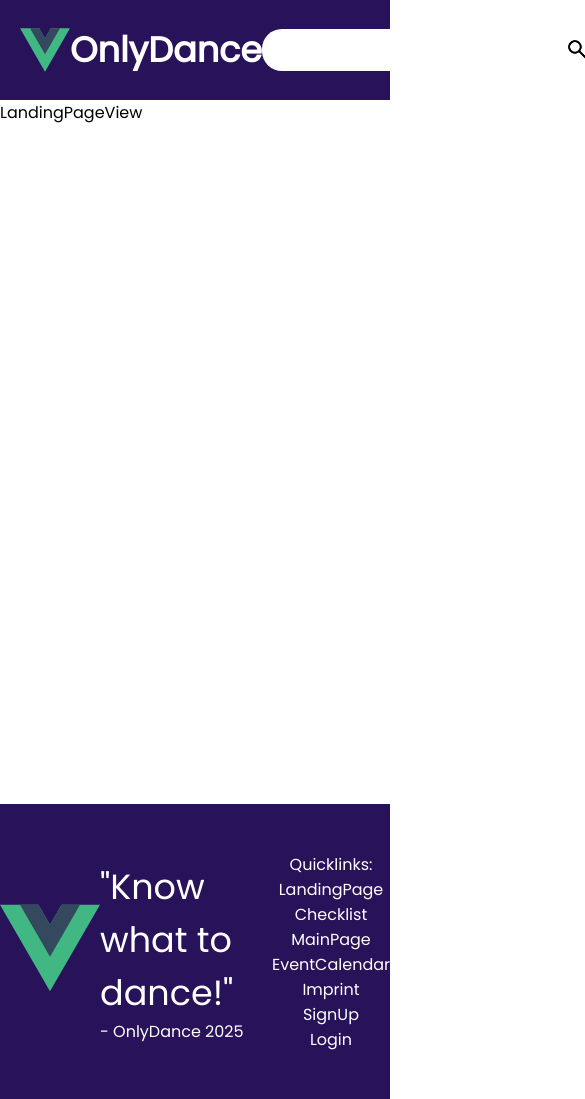
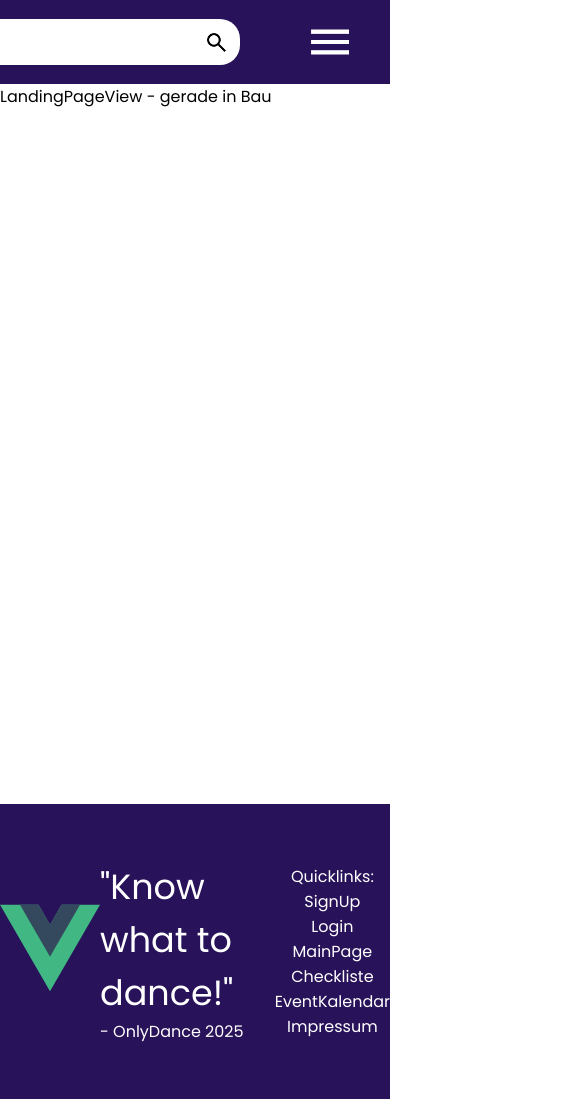
Before and after one commit to WeidenauerErik/OnlyDance-Frontend, a Vue app: page / in a window 390 px wide. Shown: the top 1099 px of the page, 585 px wide, since content can reach past the window. Built offline with nearby package versions, Linux system fonts and the light colour scheme.

Commit message:
adding and editing old/new features
- translating the whole website into german
- adding loading screen for DanceView
- edited the footer

```diff
--- a/src/components/FooterComponent.vue
+++ b/src/components/FooterComponent.vue
@@ -17,13 +17,12 @@ import {RouterLink} from "vue-router";
 
     <nav id="linksContainerFooter">
       <span>Quicklinks:</span>
-      <RouterLink to="/" class="linksFooter">LandingPage</RouterLink>
-      <RouterLink to="/checklist" class="linksFooter">Checklist</RouterLink>
-      <RouterLink to="/mainpage" class="linksFooter">MainPage</RouterLink>
-      <RouterLink to="/events" class="linksFooter">EventCalendar</RouterLink>
-      <RouterLink to="/imprint" class="linksFooter">Imprint</RouterLink>
       <RouterLink to="/signup" class="linksFooter">SignUp</RouterLink>
       <RouterLink to="/login" class="linksFooter">Login</RouterLink>
+      <RouterLink to="/mainpage" class="linksFooter">MainPage</RouterLink>
+      <RouterLink to="/checklist" class="linksFooter">Checkliste</RouterLink>
+      <RouterLink to="/events" class="linksFooter">EventKalendar</RouterLink>
+      <RouterLink to="/imprint" class="linksFooter">Impressum</RouterLink>
     </nav>
   </div>
 </template>
--- /dev/null
+++ b/src/components/LoaderComponent.vue
@@ -0,0 +1,55 @@
+<script setup lang="ts">
+
+</script>
+
+<template>
+  <span id="loader"></span>
+  <span>Loading ...</span>
+
+</template>
+
+<style lang="scss" scoped>
+#loader {
+  width: 20vh;
+  height: 20vh;
+  position: fixed;
+  top: 50%;
+  left: 50%;
+  transform: translate(-50%, -50%);
+}
+
+
+#loader::before {
+  content: "";
+  box-sizing: border-box;
+  position: absolute;
+  inset: 0px;
+  border-radius: 50%;
+  border: 5px solid $tertiary-color;
+  animation: prixClipFix 1.5s linear infinite;
+}
+
+@keyframes rotate {
+  100% {
+    transform: rotate(360deg)
+  }
+}
+
+@keyframes prixClipFix {
+  0% {
+    clip-path: polygon(50% 50%, 0 0, 0 0, 0 0, 0 0, 0 0)
+  }
+  25% {
+    clip-path: polygon(50% 50%, 0 0, 100% 0, 100% 0, 100% 0, 100% 0)
+  }
+  50% {
+    clip-path: polygon(50% 50%, 0 0, 100% 0, 100% 100%, 100% 100%, 100% 100%)
+  }
+  75% {
+    clip-path: polygon(50% 50%, 0 0, 100% 0, 100% 100%, 0 100%, 0 100%)
+  }
+  100% {
+    clip-path: polygon(50% 50%, 0 0, 100% 0, 100% 100%, 0 100%, 0 0)
+  }
+}
+</style>
--- a/src/components/NavBarComponent.vue
+++ b/src/components/NavBarComponent.vue
@@ -26,9 +26,11 @@ const showMenu = ref(false);
       <img src="../assets/menuIcon.png" id="menuIconNavBar" alt="Menu button" @click="showMenu = !showMenu">
 
       <div v-if="showMenu" id="menuDropdown">
-        <RouterLink to="/checklist" class="routerLinksMenuNavBar">Checklist</RouterLink>
+        <RouterLink to="/login" class="routerLinksMenuNavBar" id="loginMenuBar">Login</RouterLink>
+        <RouterLink to="/signup" class="routerLinksMenuNavBar" id="signUpMenuBar">SignUp</RouterLink>
+        <RouterLink to="/checklist" class="routerLinksMenuNavBar">Checkliste</RouterLink>
         <RouterLink to="/mainpage" class="routerLinksMenuNavBar">MainPage</RouterLink>
-        <RouterLink to="/events" class="routerLinksMenuNavBar">EventCalendar</RouterLink>
+        <RouterLink to="/events" class="routerLinksMenuNavBar">Event Kalendar</RouterLink>
       </div>
     </nav>
   </div>
@@ -42,6 +44,7 @@ const showMenu = ref(false);
   align-items: center;
   width: 100%;
   background-color: $tertiary-color;
+  height: 10vh;
 
   #logoContainerNavBar {
     display: flex;
@@ -63,8 +66,8 @@ const showMenu = ref(false);
     display: flex;
     flex-direction: row;
     align-items: center;
-    margin-right: 20px;
     position: relative;
+    justify-content: space-evenly;
 
     .routerLinksNavBar {
       text-decoration: none;
@@ -88,19 +91,19 @@ const showMenu = ref(false);
       position: relative;
       display: flex;
       align-items: center;
-      width: 40vh;
+      justify-content: flex-end;
+      width: 30%;
 
       #searchBarInputNavBar {
         flex: 1;
         border: none;
         border-radius: 20px;
-        height: 5vh;
+        height: 5.5vh;
         font-size: 15px;
-        padding-left: 10px;
         color: var(--primary-color);
         box-sizing: border-box;
-        padding-right: 40px;
         outline: none;
+        padding-left: 5px;
       }
 
       #searchBarButtonNavBar {
@@ -110,9 +113,8 @@ const showMenu = ref(false);
         border: none;
         cursor: pointer;
         display: flex;
+        justify-content: end;
         align-items: center;
-        justify-content: center;
-        padding: 5px;
 
         img {
           width: 25px;
@@ -128,8 +130,9 @@ const showMenu = ref(false);
 
     #menuDropdown {
       position: absolute;
+      z-index: 99;
       top: 110%;
-      right: 0;
+      right: 3%;
       background-color: $basic-white;
       border-radius: 10px;
       box-shadow: 0 4px 8px rgba(0, 0, 0, 0.1);
@@ -142,7 +145,25 @@ const showMenu = ref(false);
         text-decoration: none;
         color: $tertiary-color;
       }
+
+      #signUpMenuBar, #loginMenuBar {
+        display: none;
+      }
     }
   }
 }
+
+@media only screen and (max-width: 800px) {
+  #titleNavBar {
+    display: none;
+  }
+
+  #signUpMenuBar, #loginMenuBar {
+    display: flex !important;
+  }
+
+  #signUpNavBar, #loginNavBar {
+    display: none;
+  }
+}
 </style>
--- a/src/views/ChecklistView.vue
+++ b/src/views/ChecklistView.vue
@@ -3,7 +3,7 @@
 </script>
 
 <template>
-ChecklistView
+ChecklistView - gerade in Bau
 </template>
 
 <style scoped>
--- a/src/views/DanceView.vue
+++ b/src/views/DanceView.vue
@@ -1,5 +1,6 @@
 <script setup lang="ts">
-import { ref, computed, onMounted } from 'vue';
+import {ref, computed, onMounted, nextTick} from 'vue';
+import LoaderComponent from "@/components/LoaderComponent.vue";
 
 export interface FootStep {
   height: number;
@@ -24,6 +25,7 @@ export interface Step {
 const stepCounter = ref<number>(0);
 const danceStepCounter = ref<number>(1);
 const danceStepLength = ref<number>(0);
+const danceName = ref<string>()
 
 const footHeightDifferenz = 55;
 const footWidthDifferenz = 25;
@@ -37,15 +39,7 @@ const steps = ref<Step[]>([]);
 const updateFeet = (step: Step) => {
   howQuick.value = step.howQuick;
 
-  const updateFoot = (
-      footId: string,
-      footData: FootStep,
-      toeId: string,
-      heelId: string,
-      letterId: string,
-      activeColor: string,
-      inactiveColor: string
-  ) => {
+  const updateFoot = (footId: string, footData: FootStep, toeId: string, heelId: string, letterId: string, activeColor: string, inactiveColor: string) => {
     const foot = document.getElementById(footId) as HTMLElement;
     const toes = document.getElementById(toeId) as HTMLElement;
     const heel = document.getElementById(heelId) as HTMLElement;
@@ -82,9 +76,23 @@ onMounted(() => {
       .then((data: Step[]) => {
         steps.value = data;
         danceStepLength.value = data.length;
+        danceName.value = 'Walzer';
         stepCounter.value = 0;
+        window.addEventListener('resize', resize);
+      })
+      .then(async () => {
+        await nextTick();
+        const morphDiv = document.getElementById('morphDiv') as HTMLElement;
+        const controls = document.getElementById('controls') as HTMLElement;
+        const loader = document.getElementById('loader') as HTMLElement;
+
+        if (morphDiv && controls && loader) {
+          morphDiv.style.display = 'flex';
+          controls.style.display = 'flex';
+          loader.style.display = "none";
+        }
+
         resize();
-        window.addEventListener('resize', resize);
       });
 });
 
@@ -126,7 +134,19 @@ const BackToBeginBtnDisabled = computed(() => stepCounter.value === 0);
 </script>
 
 <template>
+  <div id="loader">
+  <LoaderComponent/>
+  </div>
   <div id="morphDiv">
+    <div id="infoDisplay">
+      <div>
+        <h1 id="infoTextDisplay"> {{ danceName }}:</h1>
+      </div>
+      <div>
+        <span id="infoCounterDisplay"> {{ danceStepCounter }} / {{ danceStepLength }}</span>
+      </div>
+    </div>
+
     <div
         id="manLeftFoot"
         class="foot"
@@ -181,16 +201,13 @@ const BackToBeginBtnDisabled = computed(() => stepCounter.value === 0);
   </div>
 
   <div id="controls">
-    <div class="controlsElement">
-      <span> {{ danceStepCounter }} / {{ danceStepLength }}</span>
-    </div>
     <div class="controlsSpacer"></div>
     <button id="backButton" class="controlsElement" @click="BackBtn" :disabled="BackBtnDisabled">
-      Back
+      Zurück
     </button>
     <div class="controlsSpacer"></div>
     <button id="nextButton" class="controlsElement" @click="NextBtn" :disabled="NextBtnDisabled">
-      Next
+      Weiter
     </button>
     <div class="controlsSpacer"></div>
     <button
@@ -199,7 +216,7 @@ const BackToBeginBtnDisabled = computed(() => stepCounter.value === 0);
         @click="BackToBeginBtn"
         :disabled="BackToBeginBtnDisabled"
     >
-      Retry
+      Zurück zum Anfang
     </button>
     <div class="controlsSpacer"></div>
     <button
@@ -217,9 +234,28 @@ const BackToBeginBtnDisabled = computed(() => stepCounter.value === 0);
 #morphDiv {
   width: 100%;
   height: 90vh;
-  display: flex;
   position: relative;
+  display: none;
+  #infoDisplay {
+    display: flex;
+    flex-direction: row;
+    justify-content: space-between;
+    width: 100%;
 
+    #infoCounterDisplay, #infoTextDisplay {
+      position: relative;
+      top: 1%;
+    }
+
+    #infoCounterDisplay {
+      right: 5%;
+    }
+
+    #infoTextDisplay {
+      left: 10%;
+      margin: 0;
+    }
+  }
   #manLeftFoot,
   #manRightFoot,
   #womanLeftFoot,
@@ -233,18 +269,17 @@ const BackToBeginBtnDisabled = computed(() => stepCounter.value === 0);
     }
   }
 
+
   .quickMovement {
-    transition:
-        top 0.5s ease,
-        left 0.5s ease,
-        transform 0.5s ease;
+    transition: top 0.5s ease,
+    left 0.5s ease,
+    transform 0.5s ease;
   }
 
   .slowMovement {
-    transition:
-        top 4s ease,
-        left 4s ease,
-        transform 4s ease;
+    transition: top 4s ease,
+    left 4s ease,
+    transform 4s ease;
   }
 
   #manLeftFoot,
@@ -301,8 +336,8 @@ const BackToBeginBtnDisabled = computed(() => stepCounter.value === 0);
 }
 
 #controls {
+  display: none;
   padding: 10px;
-  display: flex;
   justify-content: center;
 
   .controlsSpacer {
--- a/src/views/EventCalendarView.vue
+++ b/src/views/EventCalendarView.vue
@@ -3,7 +3,7 @@
 </script>
 
 <template>
-EventCalendarView
+EventCalendarView - gerade in Bau
 </template>
 
 <style scoped>
--- a/src/views/ImprintView.vue
+++ b/src/views/ImprintView.vue
@@ -3,7 +3,7 @@
 </script>
 
 <template>
-ImprintView
+ImprintView - gerade in Bau
 </template>
 
 <style scoped>
--- a/src/views/LandingPageView.vue
+++ b/src/views/LandingPageView.vue
@@ -2,7 +2,7 @@
 </script>
 
 <template>
-LandingPageView
+  <span>LandingPageView - gerade in Bau</span>
 </template>
 
 <style scoped>
--- a/src/views/LoginView.vue
+++ b/src/views/LoginView.vue
@@ -3,7 +3,7 @@
 </script>
 
 <template>
-LoginView
+LoginView - gerade in Bau
 </template>
 
 <style scoped>
--- a/src/views/MainPageView.vue
+++ b/src/views/MainPageView.vue
@@ -2,5 +2,5 @@
 </script>
 
 <template>
-  MainPageView
+  MainPageView - gerade in Bau
 </template>
--- a/src/views/SignUpView.vue
+++ b/src/views/SignUpView.vue
@@ -2,7 +2,7 @@
 </script>
 
 <template>
-  Sign Up View
+  Sign Up View - gerade in Bau
 </template>
 
 <style scoped>
```
